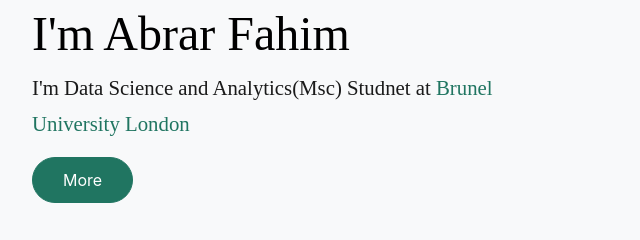
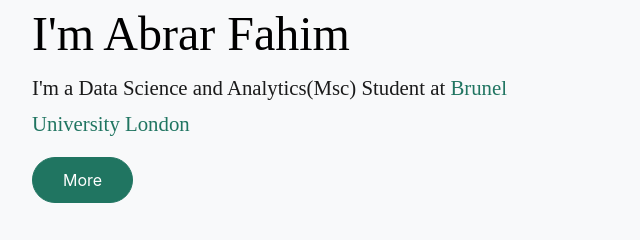
Before and after one commit to fahimabrar/website, a plain HTML site: page index.html in a window 1280 px wide. Shown: the part 312-552 px from the top of the page, 53-693 px from the left. Drawn offline with Linux system fonts and the light colour scheme; files whose address does not match are found by name; a web font is replaced by a local one.

Commit message:
Update index.html

```diff
--- a/index.html
+++ b/index.html
@@ -65,7 +65,7 @@
             <div class="row">
               <div class="col-lg-6">
                 <h1 class="text-black">I'm Abrar Fahim</h1>
-                <p class="lead">I'm Data Science and Analytics(Msc) Studnet at<a href = "https://www.brunel.ac.uk/"> Brunel University London</a></p>
+                <p class="lead">I'm a Data Science and Analytics(Msc) Student at<a href = "https://www.brunel.ac.uk/"> Brunel University London</a></p>
                 <p><a href="#services-section" class="btn smoothscroll btn-primary">More</a></p>
 
               </div>
```
